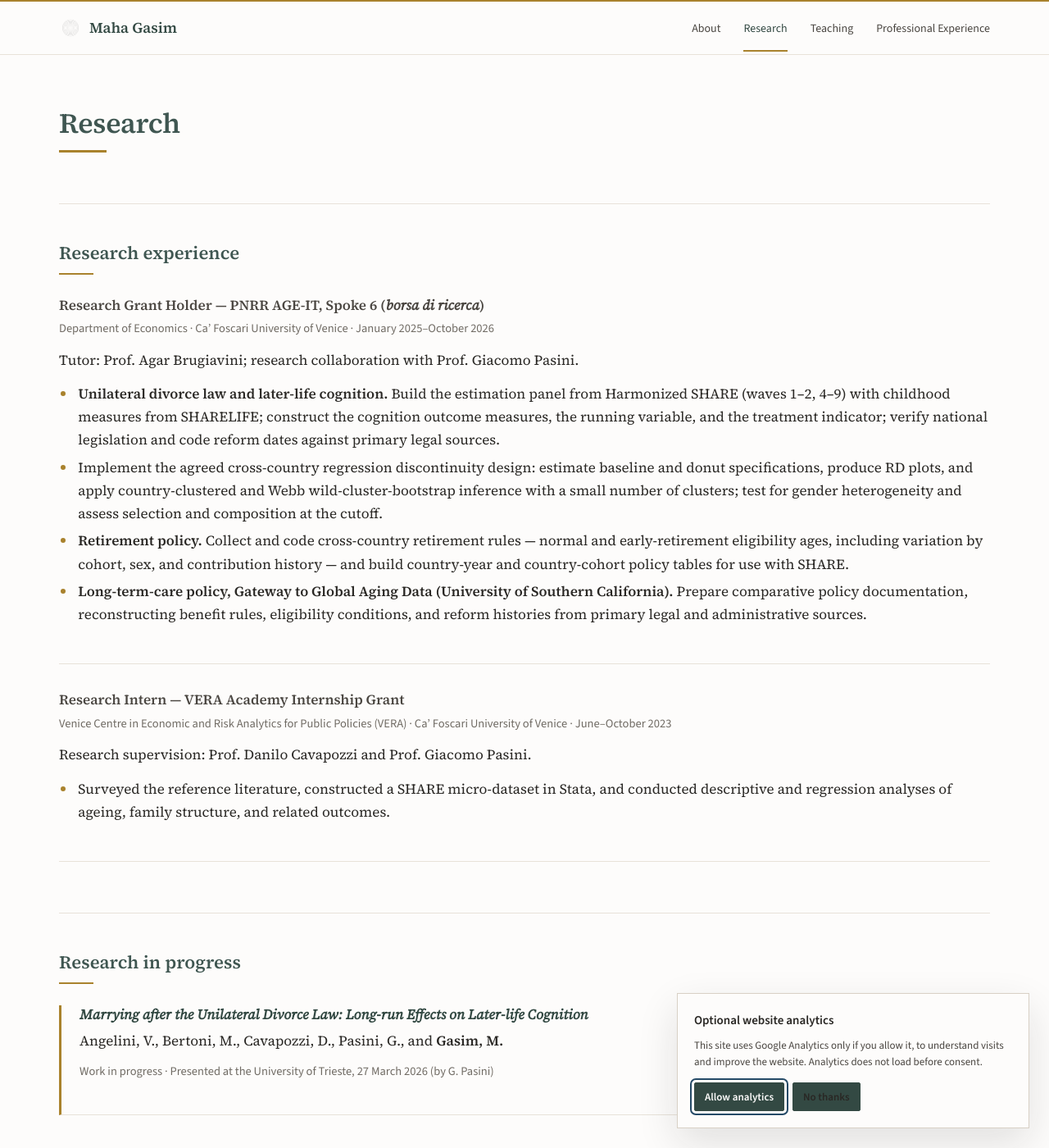
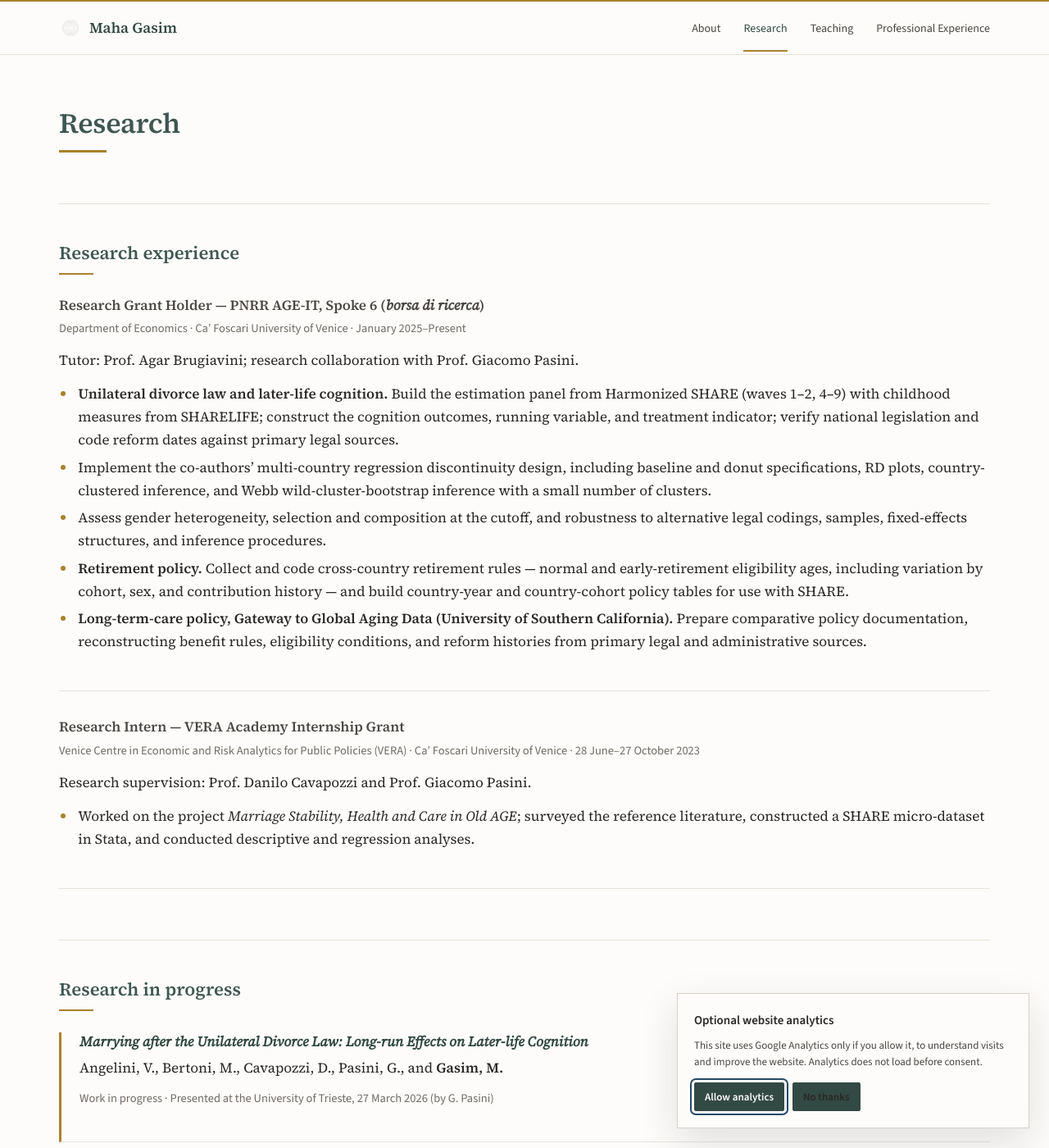
Before and after one commit to mahagasim/mahagasim.github.io, a Jekyll site: the page built from research.md, in a window 1280 px wide and 1400 px high. Shown: the whole window at 82% size. Built offline with Jekyll 4.4.1, drawn with Linux system fonts in a browser that asks for light colours; some of the changed text lies outside the part shown.

Commit message:
Align research page with current CV and certificates

```diff
--- a/research.md
+++ b/research.md
@@ -10,11 +10,12 @@ description: Research experience, work in progress, and Gateway to Global Aging
 
 <div class="entry">
   <h3>Research Grant Holder — PNRR AGE-IT, Spoke 6 (<em>borsa di ricerca</em>)</h3>
-  <p class="entry-meta">Department of Economics · Ca’ Foscari University of Venice · January 2025–October 2026</p>
+  <p class="entry-meta">Department of Economics · Ca’ Foscari University of Venice · January 2025–Present</p>
   <p>Tutor: Prof. Agar Brugiavini; research collaboration with Prof. Giacomo Pasini.</p>
   <ul>
-    <li><strong>Unilateral divorce law and later-life cognition.</strong> Build the estimation panel from Harmonized SHARE (waves 1–2, 4–9) with childhood measures from SHARELIFE; construct the cognition outcome measures, the running variable, and the treatment indicator; verify national legislation and code reform dates against primary legal sources.</li>
-    <li>Implement the agreed cross-country regression discontinuity design: estimate baseline and donut specifications, produce RD plots, and apply country-clustered and Webb wild-cluster-bootstrap inference with a small number of clusters; test for gender heterogeneity and assess selection and composition at the cutoff.</li>
+    <li><strong>Unilateral divorce law and later-life cognition.</strong> Build the estimation panel from Harmonized SHARE (waves 1–2, 4–9) with childhood measures from SHARELIFE; construct the cognition outcomes, running variable, and treatment indicator; verify national legislation and code reform dates against primary legal sources.</li>
+    <li>Implement the co-authors’ multi-country regression discontinuity design, including baseline and donut specifications, RD plots, country-clustered inference, and Webb wild-cluster-bootstrap inference with a small number of clusters.</li>
+    <li>Assess gender heterogeneity, selection and composition at the cutoff, and robustness to alternative legal codings, samples, fixed-effects structures, and inference procedures.</li>
     <li><strong>Retirement policy.</strong> Collect and code cross-country retirement rules — normal and early-retirement eligibility ages, including variation by cohort, sex, and contribution history — and build country-year and country-cohort policy tables for use with SHARE.</li>
     <li><strong>Long-term-care policy, Gateway to Global Aging Data (University of Southern California).</strong> Prepare comparative policy documentation, reconstructing benefit rules, eligibility conditions, and reform histories from primary legal and administrative sources.</li>
   </ul>
@@ -22,10 +23,10 @@ description: Research experience, work in progress, and Gateway to Global Aging
 
 <div class="entry">
   <h3>Research Intern — VERA Academy Internship Grant</h3>
-  <p class="entry-meta">Venice Centre in Economic and Risk Analytics for Public Policies (VERA) · Ca’ Foscari University of Venice · June–October 2023</p>
+  <p class="entry-meta">Venice Centre in Economic and Risk Analytics for Public Policies (VERA) · Ca’ Foscari University of Venice · 28 June–27 October 2023</p>
   <p>Research supervision: Prof. Danilo Cavapozzi and Prof. Giacomo Pasini.</p>
   <ul>
-    <li>Surveyed the reference literature, constructed a SHARE micro-dataset in Stata, and conducted descriptive and regression analyses of ageing, family structure, and related outcomes.</li>
+    <li>Worked on the project <em>Marriage Stability, Health and Care in Old AGE</em>; surveyed the reference literature, constructed a SHARE micro-dataset in Stata, and conducted descriptive and regression analyses.</li>
   </ul>
 </div>
 
@@ -42,7 +43,7 @@ description: Research experience, work in progress, and Gateway to Global Aging
 <div class="entry">
   <h3>Romania: Long-Term Care In-Kind Benefit Plan (2000–2025)</h3>
   <p><strong>Gasim, M.</strong>, Lee, Y., and Knapp, D. (2025). <em>Gateway Policy Explorer</em>, Gateway to Global Aging Data, University of Southern California.</p>
-  <p class="entry-meta">Published · DOI: <a href="https://doi.org/10.25553/gpe.ltc.kb.rou">10.25553/gpe.ltc.kb.rou</a></p>
+  <p class="entry-meta">Published · Lead author · DOI: <a href="https://doi.org/10.25553/gpe.ltc.kb.rou">10.25553/gpe.ltc.kb.rou</a></p>
 </div>
 
 <div class="entry">
```
